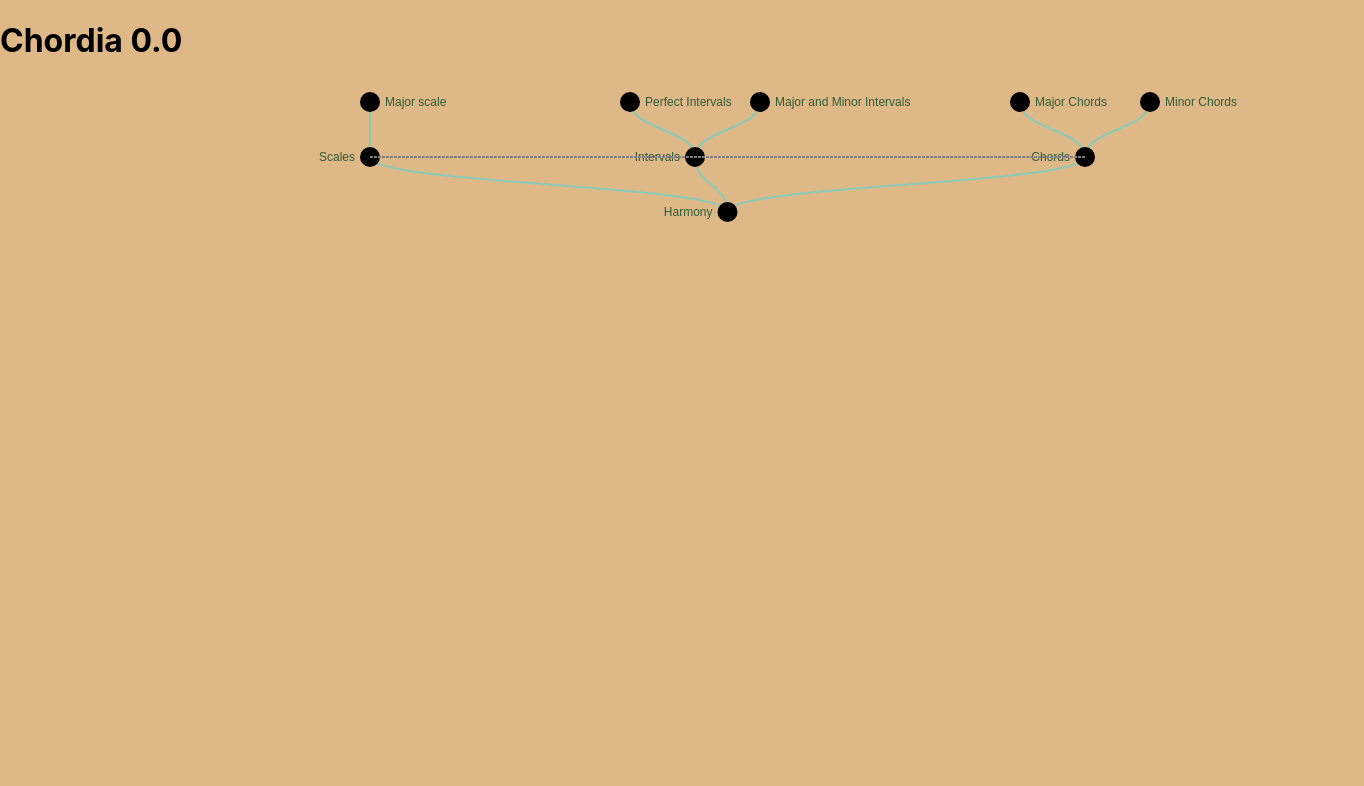
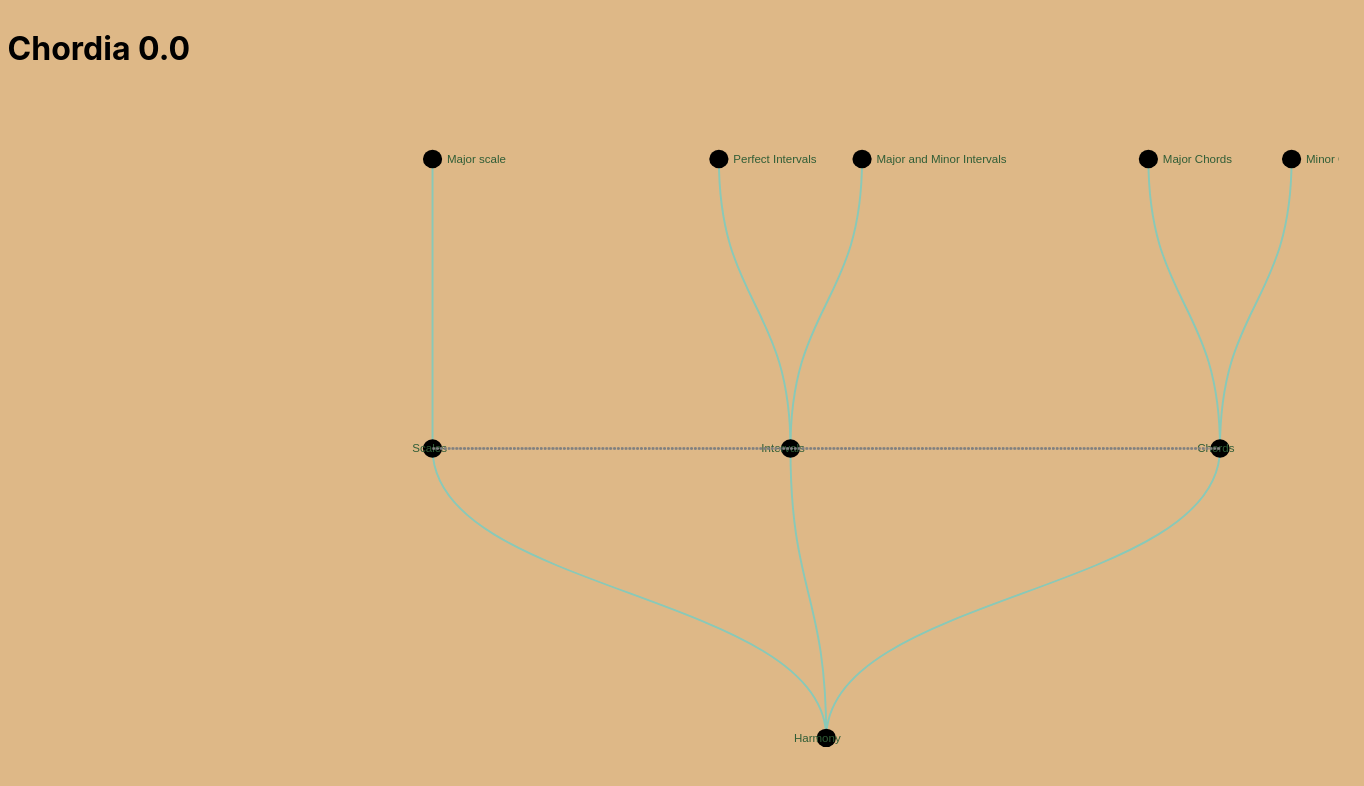
Before and after one commit to Codrexerino/Chordia, a React (Create React App) app in the folder chordia-0.0-app/: page / in a window 1280 px wide. Shown: the top 786 px of the page, 1364 px wide, since content can reach past the window. Built offline with nearby package versions, Linux system fonts and the light colour scheme.

Commit message:
Made the svg fill all of the page except the header

```diff
--- a/chordia-0.0-app/src/App.css
+++ b/chordia-0.0-app/src/App.css
@@ -1,15 +1,15 @@
-.App {
-  text-align: center;
-  background-color: #582b05;
+/* reset CSS fra noen default innstillinger? */
+html, body, #root {
+  margin: 0.1%;
+  padding: 0.1%;
+  border: 0.11%;
+  height: 100%;
+  width: 100%;
 }
 
-.App-header {
-  background-color: #282c34;
-  min-height: 100vh;
+
+.App {
   display: flex;
   flex-direction: column;
-  align-items: center;
-  justify-content: center;
-  font-size: calc(10px + 2vmin);
-  color: white;
+  height:100%;
 }
--- a/chordia-0.0-app/src/App.js
+++ b/chordia-0.0-app/src/App.js
@@ -5,7 +5,7 @@ import TreeVisualization from './TreeVisualization';
 
 function App() {
   return (
-    <div>
+    <div className="App">
       <Header title="Chordia 0.0" />
       <TreeVisualization />
     </div>
--- a/chordia-0.0-app/src/Header.css
+++ b/chordia-0.0-app/src/Header.css
@@ -0,0 +1,5 @@
+.header {
+  background-color: #000;
+  color: #fff;
+  padding: 10px;
+}
--- a/chordia-0.0-app/src/Header.js
+++ b/chordia-0.0-app/src/Header.js
@@ -1,5 +1,5 @@
 import React from 'react';
-import './TreeVisualization.css';
+import './Header.css';
 
 function Header(props) {
   return (
--- a/chordia-0.0-app/src/TreeVisualization.css
+++ b/chordia-0.0-app/src/TreeVisualization.css
@@ -14,3 +14,11 @@
     font: 12px sans-serif;
     fill: #305d36; /* Dark green text */
   }
+
+.tree-container {
+  flex: 1;
+  width: 100%;
+  margin: 2%;
+  padding: 2%;
+  border: 2%;
+}
--- a/chordia-0.0-app/src/TreeVisualization.js
+++ b/chordia-0.0-app/src/TreeVisualization.js
@@ -30,19 +30,24 @@ function TreeVisualization() {
 
   useEffect(() => {
     if (dimensions.width && dimensions.height) {
+
+    //fjerner alle tidligere elementer
+    d3.select(svgRef.current).selectAll('*').remove();
+
     // Define the margins inside the useEffect hook
-    const margin = { top: 20, right: 120, bottom: 20, left: 120 };
+    const margin = { top: 20, right: 20, bottom: 20, left: 120 };
     const width = dimensions.width - margin.left - margin.right;
     const height = dimensions.height - margin.top - margin.bottom;
 
-    console.log('width', width);
-    console.log('height', height);
+    // console.log('width', width);
+    // console.log('height', height);
 
 
 
     // Now append the svg element to the ref and set up the viewBox
     const svg = d3.select(svgRef.current)
     .attr('viewBox', `0, 0, ${dimensions.width},${dimensions.height}`)
+    .attr('preserveAspectRatio', 'none')
     .append('g')
     .attr('transform', `translate(${margin.left},${margin.top})`);
 
@@ -92,7 +97,7 @@ function TreeVisualization() {
     // tegner tekst i nodene
     nodeGroups.append("text")
       .attr("dy", "0.35em")
-      .attr("x", d => d.children ? -15 : 15) // Position text left of parent nodes, right of leaf nodes
+      .attr("x", d => d.children ? 15 : 15) // Position text left of parent nodes, right of leaf nodes
       .style("text-anchor", d => d.children ? "end" : "start")
       .text(d => d.data.name);
 
--- a/chordia-0.0-app/src/index.css
+++ b/chordia-0.0-app/src/index.css
@@ -1,5 +1,4 @@
 body {
-  margin: 0;
   font-family: -apple-system, BlinkMacSystemFont, 'Segoe UI', 'Roboto', 'Oxygen',
     'Ubuntu', 'Cantarell', 'Fira Sans', 'Droid Sans', 'Helvetica Neue',
     sans-serif;
```
